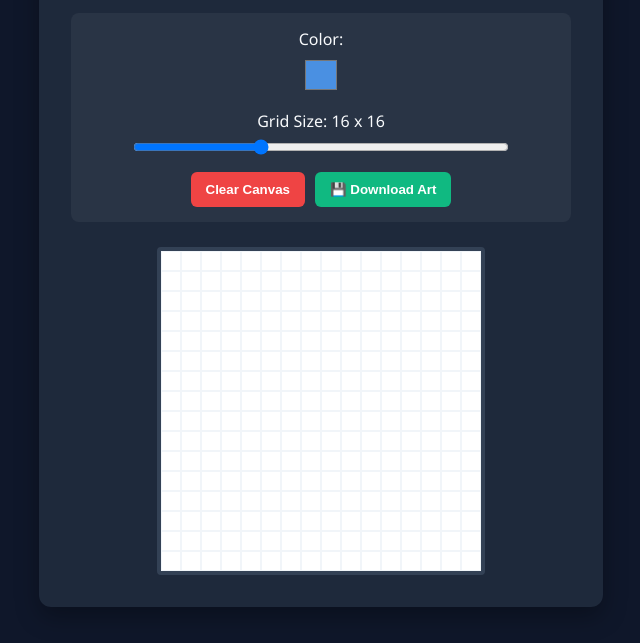
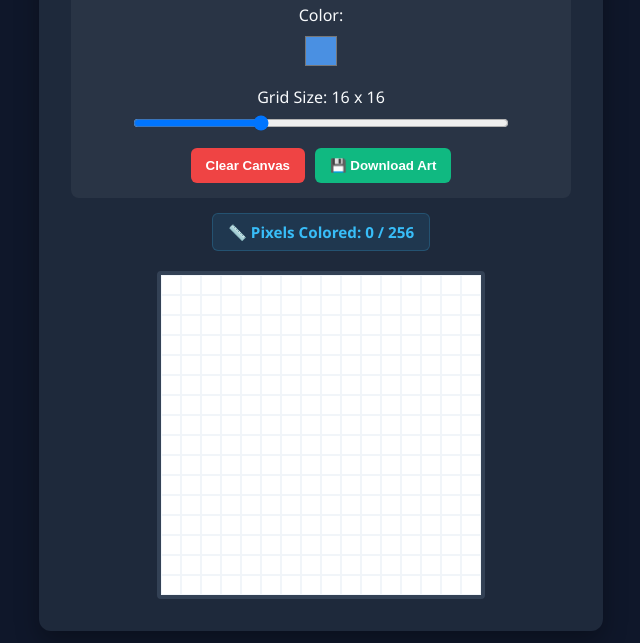
Before and after one commit to snehavish595/pixel-art-maker, a plain HTML site: page index.html in a window 1280 px wide. Shown: the part 157-800 px from the top of the page, without its empty margins (319-959 px from the left). Drawn offline with Linux system fonts and the light colour scheme.

Commit message:
feat: add real-time pixel counter dashboard

```diff
--- a/index.html
+++ b/index.html
@@ -29,6 +29,10 @@
             </div>
         </div>
 
+        <div class="stats-counter">
+            📏 Pixels Colored: <span id="coloredCount">0</span> / <span id="totalCount">256</span>
+        </div>
+
         <div id="canvas" class="grid-canvas"></div>
     </div>
 
--- a/script.js
+++ b/script.js
@@ -4,6 +4,10 @@ const gridSizeSlider = document.getElementById('gridSize');
 const sizeValueDisplay = document.getElementById('sizeValue');
 const clearBtn = document.getElementById('clearBtn');
 const downloadBtn = document.getElementById('downloadBtn');
+
+// NEW: Pixel Counter Elements
+const coloredCountDisplay = document.getElementById('coloredCount');
+const totalCountDisplay = document.getElementById('totalCount');
 
 let isDrawing = false;
 
@@ -15,30 +19,51 @@ function createGrid(size) {
     canvas.style.gridTemplateColumns = `repeat(${size}, 1fr)`;
     canvas.style.gridTemplateRows = `repeat(${size}, 1fr)`;
 
+    // Set maximum grid capacity context text
+    totalCountDisplay.textContent = size * size;
+
     for (let i = 0; i < size * size; i++) {
         const pixel = document.createElement('div');
         pixel.classList.add('pixel');
-        // Set explicit background color attribute so our exporter can read it safely
         pixel.style.backgroundColor = '#ffffff';
 
         pixel.addEventListener('mousedown', (e) => {
             isDrawing = true;
             pixel.style.backgroundColor = colorPicker.value;
+            updatePixelStats(); // Recalculate stats on action
         });
 
         pixel.addEventListener('mouseover', () => {
             if (isDrawing) {
                 pixel.style.backgroundColor = colorPicker.value;
+                updatePixelStats(); // Recalculate stats on drag
             }
         });
 
         canvas.appendChild(pixel);
     }
+
+    updatePixelStats(); // Reset counter display back to 0 on new grid generation
 }
 
 window.addEventListener('mouseup', () => {
     isDrawing = false;
 });
+
+// NEW FUNCTIONALITY: Calculate painted boxes versus blank pixels
+function updatePixelStats() {
+    const pixels = document.querySelectorAll('.pixel');
+    let coloredCount = 0;
+
+    pixels.forEach(pixel => {
+        // If a pixel background is anything other than standard white, count it
+        if (pixel.style.backgroundColor !== 'rgb(255, 255, 255)' && pixel.style.backgroundColor !== '#ffffff') {
+            coloredCount++;
+        }
+    });
+
+    coloredCountDisplay.textContent = coloredCount;
+}
 
 gridSizeSlider.addEventListener('input', (e) => {
     const size = e.target.value;
@@ -49,25 +74,22 @@ gridSizeSlider.addEventListener('input', (e) => {
 clearBtn.addEventListener('click', () => {
     const pixels = document.querySelectorAll('.pixel');
     pixels.forEach(pixel => pixel.style.backgroundColor = '#ffffff');
+    updatePixelStats(); // Clear text count back down to 0
 });
 
-// NEW FUNCTIONALITY: Download Art Logic
 downloadBtn.addEventListener('click', () => {
     const size = parseInt(gridSizeSlider.value);
     const pixels = document.querySelectorAll('.pixel');
 
-    // Create an internal, invisible virtual HTML5 canvas for processing
     const virtualCanvas = document.createElement('canvas');
     const ctx = virtualCanvas.getContext('2d');
 
-    // Scale up the download file size so it looks sharp (e.g. 512x512 pixels)
     const exportSize = 512;
     virtualCanvas.width = exportSize;
     virtualCanvas.height = exportSize;
 
     const pixelScale = exportSize / size;
 
-    // Read colors from our webpage grid and paint them onto our image file canvas
     pixels.forEach((pixel, index) => {
         const x = (index % size) * pixelScale;
         const y = Math.floor(index / size) * pixelScale;
@@ -76,7 +98,6 @@ downloadBtn.addEventListener('click', () => {
         ctx.fillRect(x, y, pixelScale, pixelScale);
     });
 
-    // Generate a temporary hidden link and click it automatically to prompt browser download
     const link = document.createElement('a');
     link.download = 'pixel-art.png';
     link.href = virtualCanvas.toDataURL('image/png');
--- a/style.css
+++ b/style.css
@@ -40,10 +40,23 @@ h1 {
     flex-direction: column;
     align-items: center;
     gap: 15px;
-    margin-bottom: 25px;
+    margin-bottom: 15px;
     background: rgba(255, 255, 255, 0.05);
     padding: 15px;
     border-radius: 8px;
+}
+
+/* NEW: Stats Counter design styles */
+.stats-counter {
+    background-color: rgba(56, 189, 248, 0.1);
+    border: 1px solid rgba(56, 189, 248, 0.2);
+    color: var(--accent-color);
+    padding: 8px 15px;
+    border-radius: 6px;
+    font-weight: 600;
+    font-size: 0.95rem;
+    margin-bottom: 20px;
+    display: inline-block;
 }
 
 .control-group {
```
